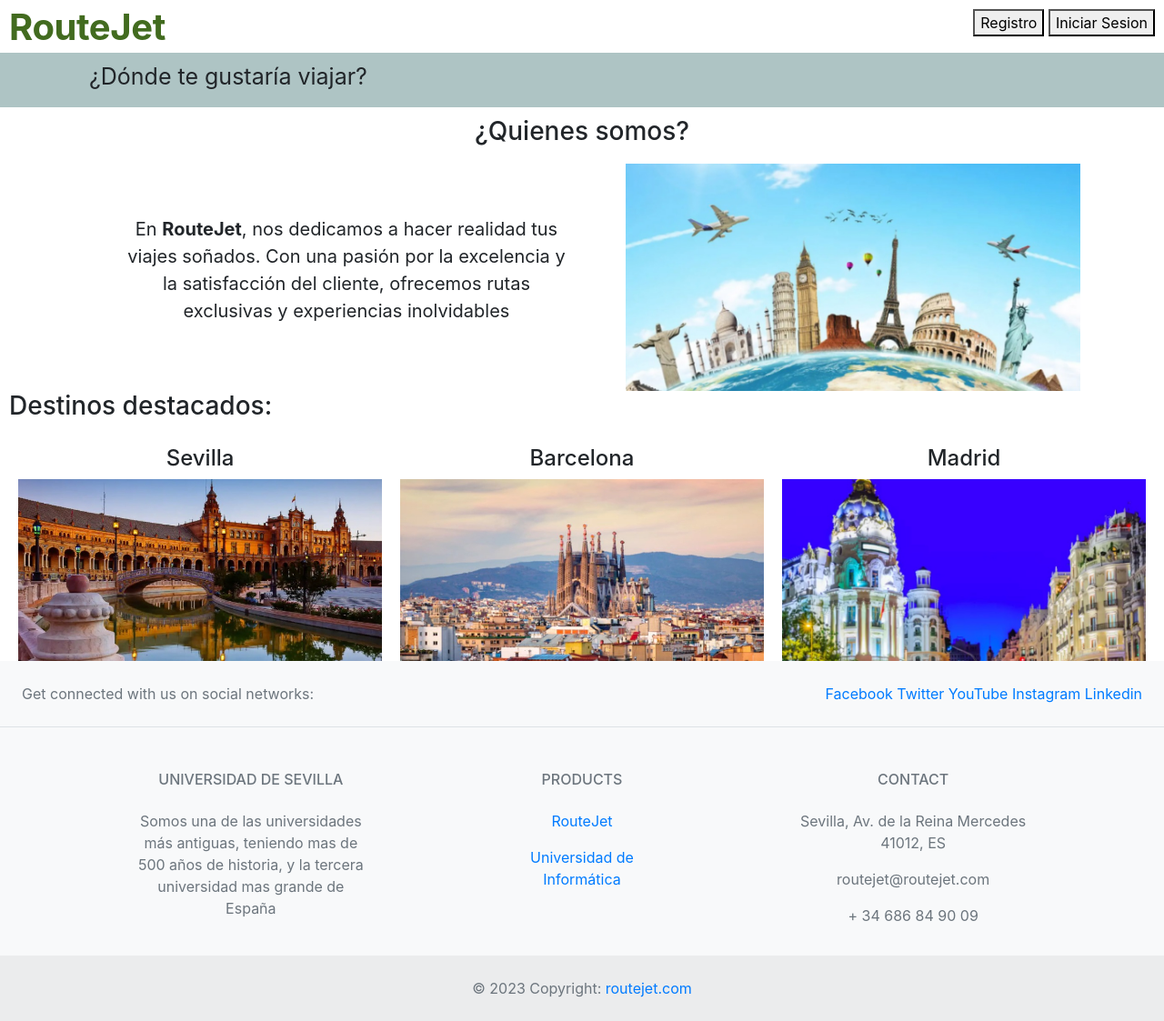
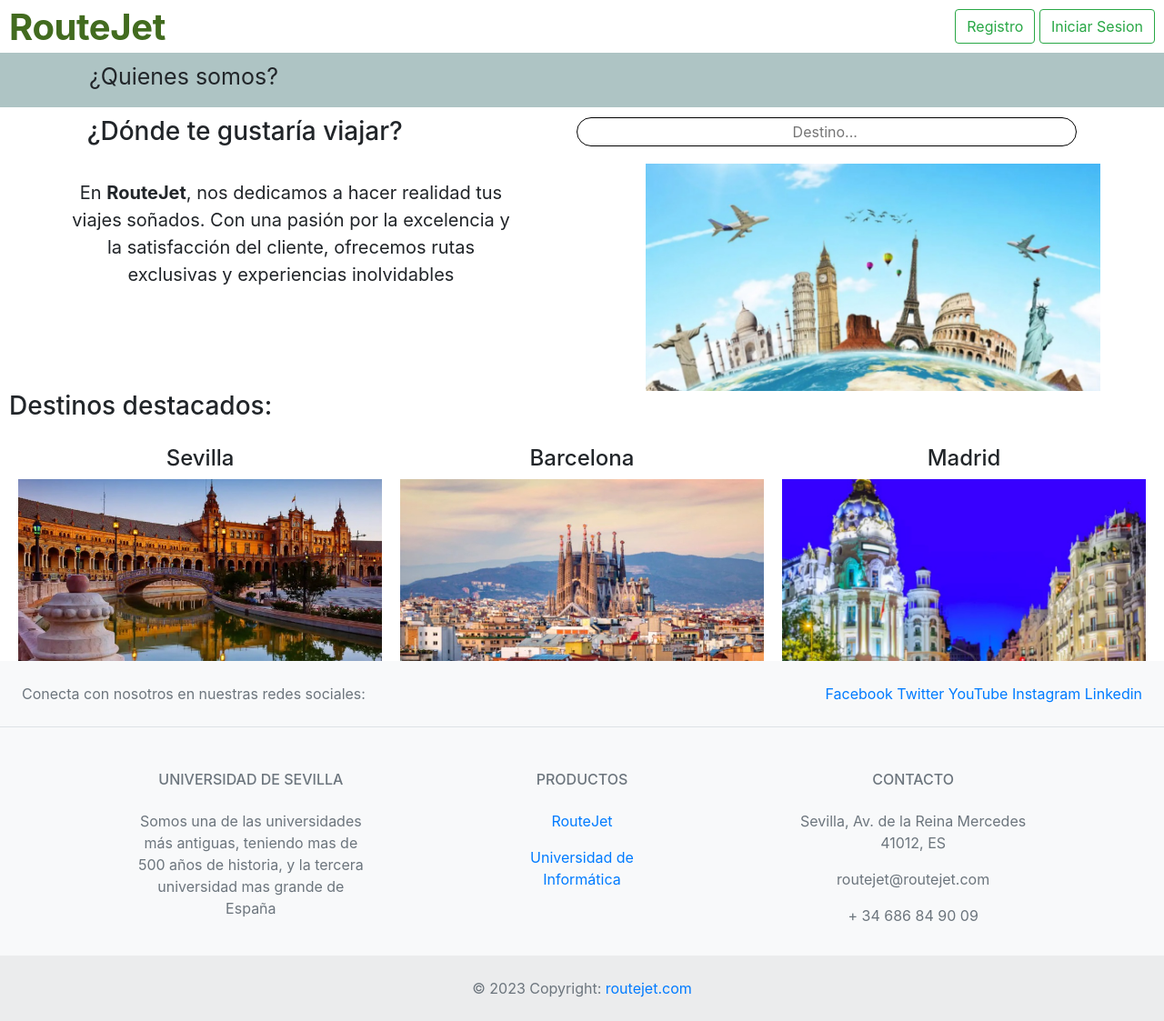
Before and after one commit to jmartinacu/RouteJet-114, a Django app: page / in a window 1280 px wide. Shown: the whole page at 91% size. Run offline with Django 4.2, Linux system fonts and the light colour scheme.

Commit message:
feat: Add search bar in index.html #6
Search bar added to index.html and base.html fully translated to spanish

```diff
--- a/routejet/core/static/css/index.css
+++ b/routejet/core/static/css/index.css
@@ -1,26 +1,44 @@
+::-webkit-input-placeholder {
+  text-align: center;
+}
+
+:-moz-placeholder {
+  text-align: center;
+}
+
 .index-div-first-section-header {
   display: flex;
-  justify-content: center;
+  justify-content: space-around;
   align-items: center;
   margin-top: 10px;
 }
 
+.index-div-first-section-header > form > label {
+  display: relative;
+}
+
+.index-div-first-section-header > form > label > input {
+  display: inline-block;
+  width: 550px;
+  height: 2em;
+  border-radius: 100px;
+  border: 1px solid #000;
+  text-align: center;
+}
+
 .index-section-description {
   display: flex;
-  justify-content: space-between;
+  justify-content: space-around;
   align-items: center;
   margin-top: 10px;
 }
 
 .index-section-description > p {
-  margin-left: 134px;
-  padding-right: 60px;
+  display: inline-block;
+  width: 500px;
+  height: 200px;
+  font-size: 20px;
   text-align: center;
-  font-size: 20px;
-}
-
-.index-section-description > img {
-  margin-right: 92px;
 }
 
 .index-div-second-section-header {
--- a/routejet/core/templates/core/base.html
+++ b/routejet/core/templates/core/base.html
@@ -17,8 +17,8 @@
     <section class="base-header-primary">
     <h1><strong>RouteJet</strong></h1>
     <nav>
-      <button>Registro</button>
-      <button>Iniciar Sesion</button>
+      <a class="btn btn-outline-success" href="{% url "core:index" %}" role="button">Registro</a>
+      <a class="btn btn-outline-success" href="{% url "core:index" %}" role="button">Iniciar Sesion</a>
     </nav>
     </section>
     <section class="base-header-secondary">
@@ -32,7 +32,7 @@
   <footer class="text-center text-lg-start bg-light text-muted">
     <section class="d-flex justify-content-center justify-content-lg-between p-4 border-bottom">
       <div class="me-5 d-none d-lg-block">
-        <span>Get connected with us on social networks:</span>
+        <span>Conecta con nosotros en nuestras redes sociales:</span>
       </div>
       <div>
         <a href="https://www.facebook.com/UniversidaddeSevillaoficial" target="_blank" class="me-4 text-reset">
@@ -70,7 +70,7 @@
           </div>
           <div class="col-md-2 col-lg-2 col-xl-2 mx-auto mb-4">
             <h6 class="text-uppercase fw-bold mb-4">
-              Products
+              Productos
             </h6>
             <p>
               <a href="{% url "core:index" %}" class="text-reset">RouteJet</a>
@@ -80,7 +80,7 @@
             </p>
           </div>
           <div class="col-md-4 col-lg-3 col-xl-3 mx-auto mb-md-0 mb-4">
-            <h6 class="text-uppercase fw-bold mb-4">Contact</h6>
+            <h6 class="text-uppercase fw-bold mb-4">Contacto</h6>
             <p><i class="fas fa-home me-3"></i> Sevilla, Av. de la Reina Mercedes 41012, ES</p>
             <p>
               <i class="fas fa-envelope me-3"></i>
--- a/routejet/core/templates/core/index.html
+++ b/routejet/core/templates/core/index.html
@@ -8,12 +8,17 @@
   <link rel="stylesheet" href="{% static "css/index.css" %}">
 {% endblock header %}
 
-{% block description %}¿Dónde te gustaría viajar?{% endblock description %}
+{% block description %}¿Quienes somos?{% endblock description %}
 
 {% block content %}
   <article>
     <div class="index-div-first-section-header">
-      <h3>¿Quienes somos?</h3>
+      <h3>¿Dónde te gustaría viajar?</h3>
+        <form action="" role="search">
+          <label for="search">
+            <input type="search" placeholder="Destino...">
+          </label>
+        </form>
     </div>
     <section class="index-section-description">
       <p>
```
